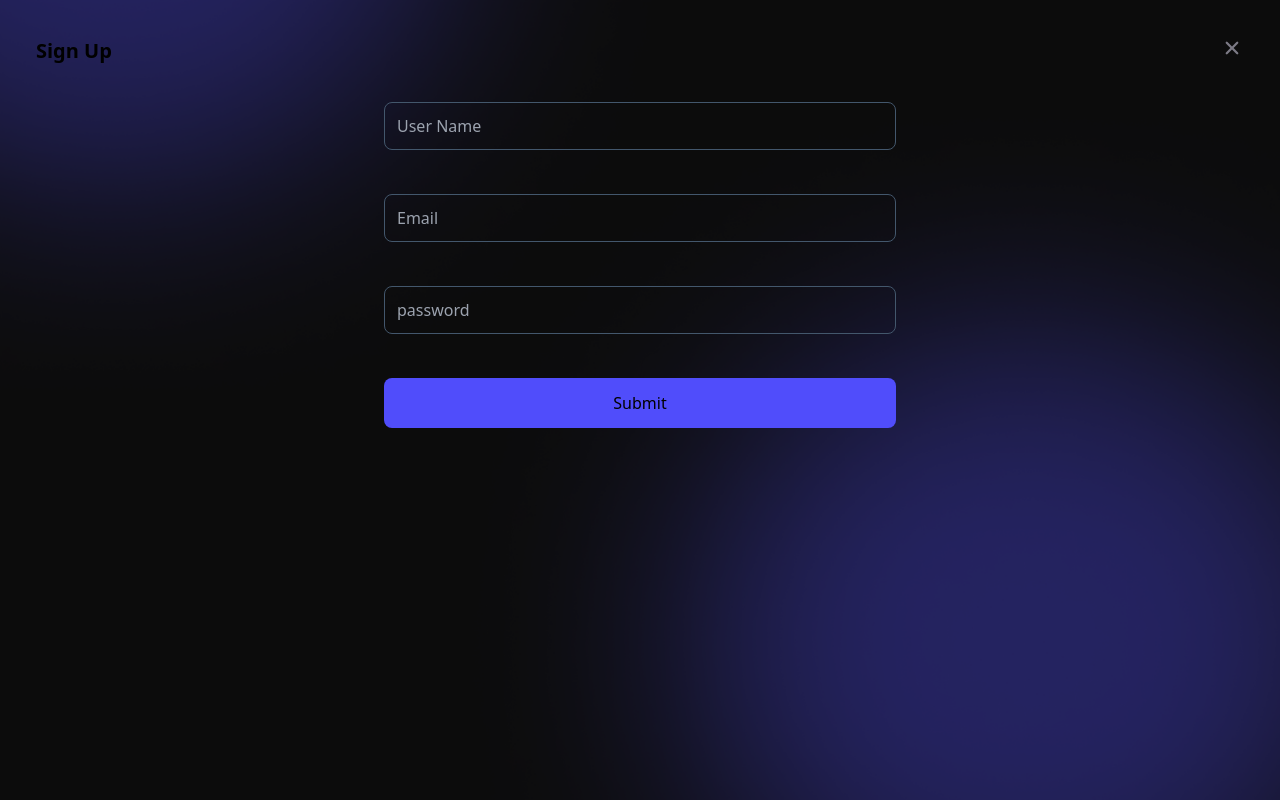
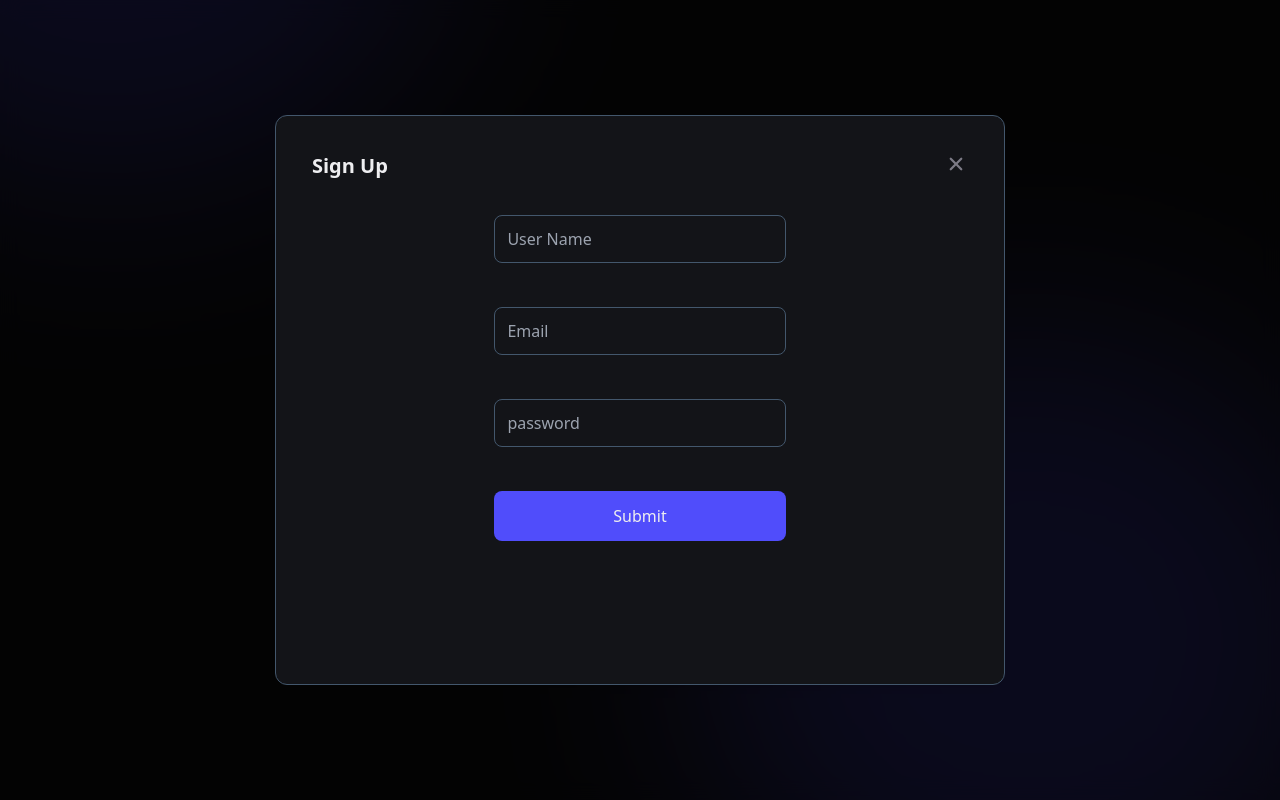
Before and after one commit to sudheerreddy9999/Donatuz, a Next.js app: page /auth/register in a window 1280 px wide. Built offline with nearby package versions, Linux system fonts and the light colour scheme.

Commit message:
added login pages

```diff
--- a/src/app/globals.css
+++ b/src/app/globals.css
@@ -56,3 +56,57 @@
 .smallNavabar {
   position: fixed;
 }
+
+.model {
+  z-index: 10000;
+  background: rgb(19, 20, 24);
+  --bg: hsl(230 11.63% 8.43%);
+  color: rgb(238, 238, 240);
+  border-radius: 12px;
+  position: fixed;
+  top: 50%;
+  left: 50%;
+  transform: translate(-50%, -50%);
+  height: 570px;
+  width: 730px;
+  box-sizing: border-box;
+  animation: 300ms ease 0s 1 normal model;
+  box-shadow: rgba(0, 0, 0, 0.07) 0px 10px 15px -3px,
+    rgba(0, 0, 0, 0.1) 0px 4px 6px -4px;
+  line-height: normal;
+  border: 1px solid rgb(67, 87, 108);
+  outline: none;
+  overflow: hidden;
+  font-family: inherit;
+  scrollbar-width: none;
+}
+
+.modelBackground {
+  background-color: rgba(0, 0, 0, 0.7);
+  z-index: 9999;
+  position: fixed;
+  inset: 0px;
+  animation: 400ms cubic-bezier(0.16, 1, 0.3, 1) 0s 1 normal none running;
+  backdrop-filter: blur(10px);
+}
+
+.smooth_animation {
+  animation: 500ms ease bookingConfirmed;
+}
+
+@keyframes bookingConfirmed {
+  0% {
+    opacity: 0;
+    scale: 50%;
+  }
+  100% {
+    scale: 100%;
+  }
+}
+
+@keyframes model {
+  0% {
+    opacity: 0;
+    transform: translate(-50%, -48%) scale(0.96);
+  }
+}
--- a/src/app/page.tsx
+++ b/src/app/page.tsx
@@ -1,16 +1,94 @@
+"use client";
+
+import Image from "next/image";
+import img from "../../public/logo.png";
+import { useEffect, useState } from "react";
+import { IoClose } from "react-icons/io5";
+import AOS from "aos";
+import "aos/dist/aos.css";
 import Link from "next/link";
-import Sidebar from "./components/Sidebar";
 
 export default function Home() {
+  const [openModel, setOpenModel] = useState<boolean>(false);
+
+  const toggleModel = () => {
+    setOpenModel(!openModel);
+  };
+
+  useEffect(() => {
+    AOS.init();
+  }, []);
+
+  const Model = () => {
+    return (
+      <div className="modelBackground  ">
+        <div className="model ">
+          <div className="flex justify-between p-9">
+            <h2 className="bg-[rgb(238, 238, 240)] font-bold text-[20px]">
+              Sign In
+            </h2>
+            <IoClose
+              color="rgb(124, 122, 133)"
+              size={24}
+              className=" cursor-pointer"
+              onClick={toggleModel}
+            />
+          </div>
+          <div className=" w-[80%] h-[60%] flex flex-col  items-center mx-auto ">
+            <div className=" w-full h-[90%] flex flex-col items-center align-middle gap-11 my-auto">
+              <input
+                type="text"
+                className="w-[50%]  h-12 p-3 rounded-lg border-[#43576c]  border-[1px]  outline-none bg-transparent  mx-auto flex"
+                placeholder="Email"
+              />
+              <input
+                type="password"
+                className="w-[50%] h-12 p-3 rounded-lg border-[#43576c]  border-[1px]  outline-none bg-transparent  mx-auto flex"
+                placeholder="password"
+              />
+              <button
+                onClick={toggleModel}
+                className="bg-[#504DFB] md:min-w-[165px] w-[50%] h-[50px] text-[16px] rounded-lg"
+              >
+                Sign In
+              </button>
+            </div>
+            <Link href="/auth/register">
+              <h3 className=" underline text-[#504DFB]">Register Here</h3>
+            </Link>
+          </div>
+        </div>
+      </div>
+    );
+  };
+
   return (
     <>
-      <Sidebar />
-      <div className="sm:w-full sm:h-full md:w-[1250px] md:h-[610px] md:absolute top-24 lg:left-[270px] text-white">
-        <Link href="/bookingCall">
-          <button className="w-[300px] h-[60px] bg-[#504DFB] rounded-xl">
-            Book a Call
-          </button>
-        </Link>
+      <div className="bg-[url('../../public/bgonboarding.png')]   relative flex bg-onbaording-bg bg-no-repeat bg-cover min-h-[100vh]">
+        <div className="absolute top-10 left-5 hidden md:block">
+          <Image src={img} alt="...logo" height={50} width={160} />
+        </div>
+        <div className="flex items-center justify-center w-full text-white align-middle my-auto  ">
+          <div className="flex items-center justify-center flex-col md:min-w-[546px] p-6 md:bg-[#FFFFFF26] rounded-xl ">
+            <Image src={img} alt="...logo" height={50} width={160} />
+            <p className="text-5 break-all my-6 text-center">
+              Your community awaits. Join Donatuz
+              <br />
+              and connect with your tribe.
+            </p>
+
+            {openModel ? <Model /> : null}
+
+            <div className="w-full items-center flex justify-center">
+              <button
+                onClick={toggleModel}
+                className="bg-[#504DFB] md:min-w-[165px] w-[75%] h-[50px] text-[16px] rounded-lg"
+              >
+                Start Now
+              </button>
+            </div>
+          </div>
+        </div>
       </div>
     </>
   );
```
